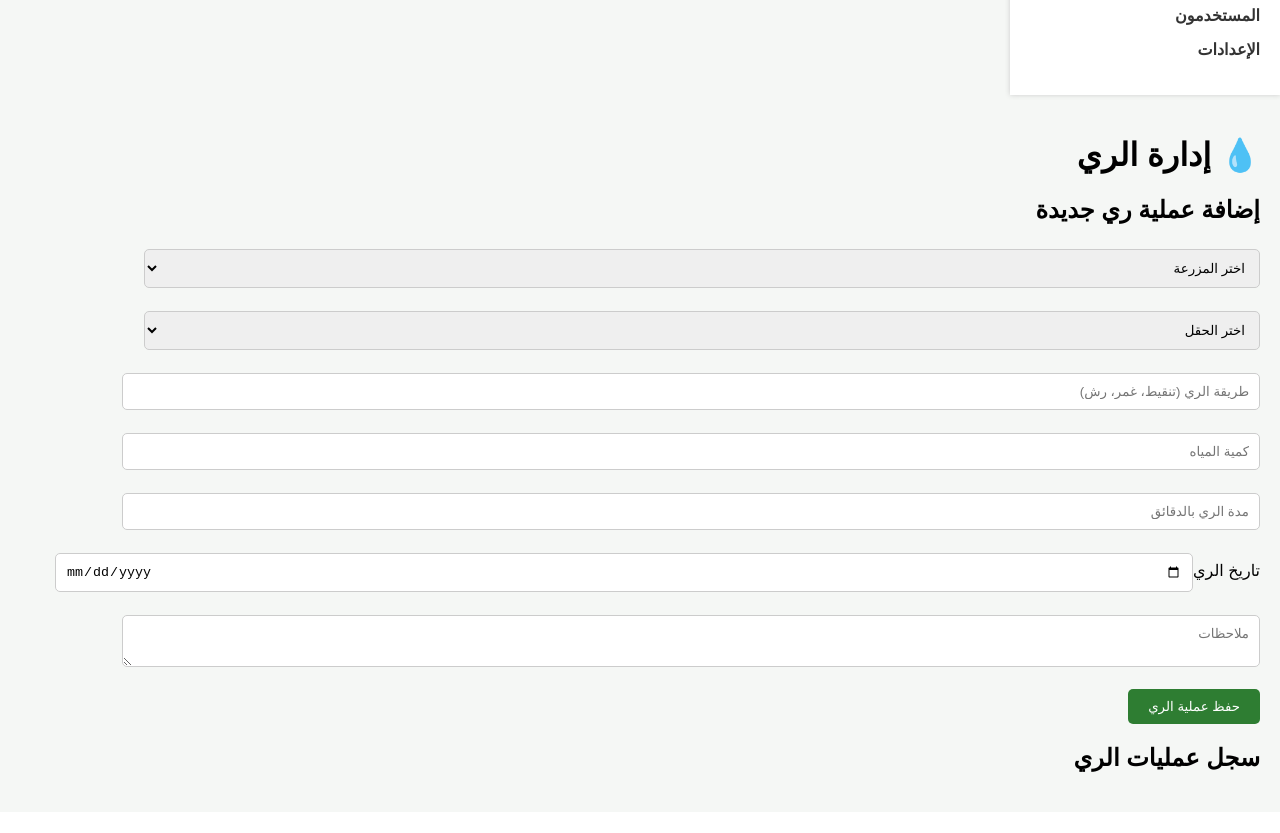
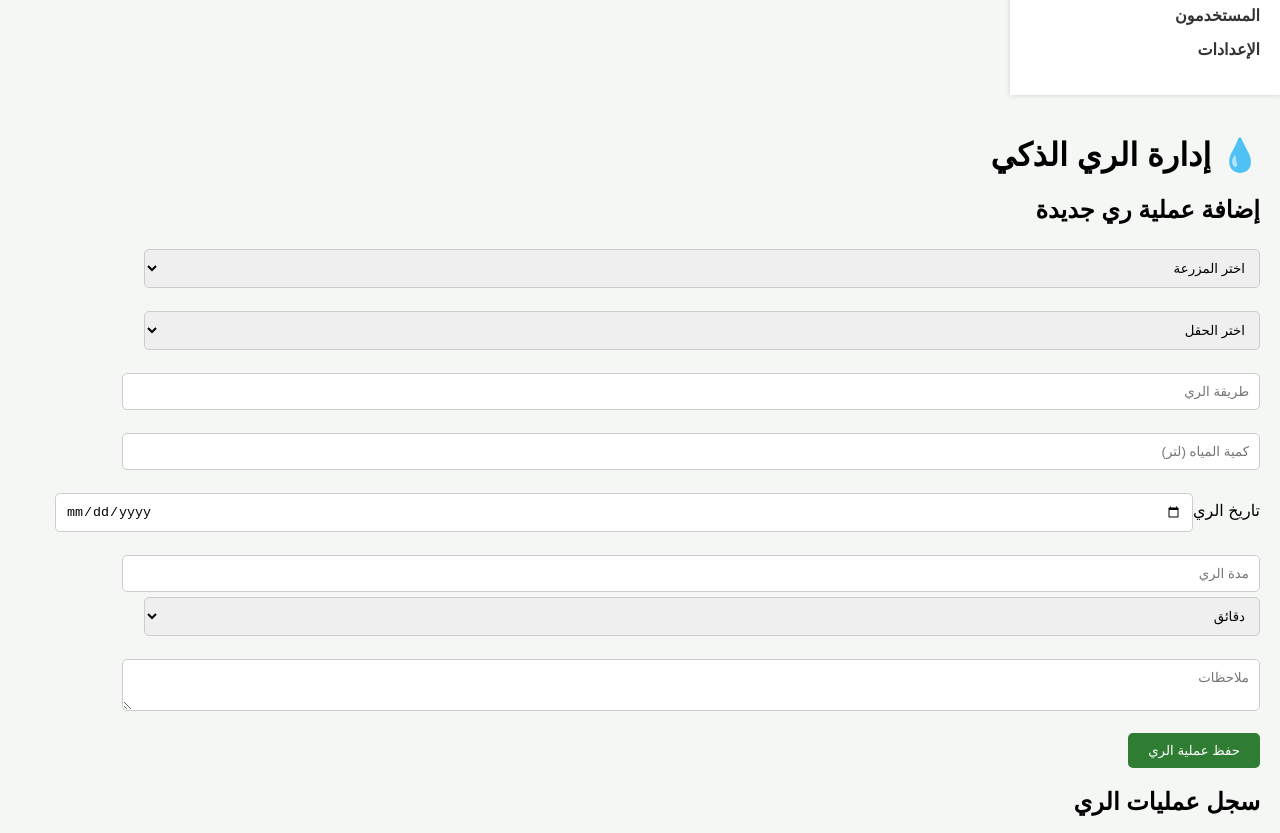
Before and after one commit to hasan776643tt-ops/LAVENDER, a React (Vite) app: page /irrigation in a window 1280 px wide. Shown: the part 720-1553 px from the top of the page. Built offline with nearby package versions, Linux system fonts and the light colour scheme.

Commit message:
Update Irrigation.jsx

```diff
--- a/src/pages/Irrigation.jsx
+++ b/src/pages/Irrigation.jsx
@@ -3,6 +3,7 @@ import { FarmContext } from "../context/FarmContext";
 
 import Card from "../components/Card";
 import Button from "../components/Button";
+
 
 export default function Irrigation() {
 
@@ -16,16 +17,29 @@ export default function Irrigation() {
 
   const [farmName, setFarmName] = useState("");
   const [fieldName, setFieldName] = useState("");
+
   const [method, setMethod] = useState("");
+
   const [water, setWater] = useState("");
+
+  const [date, setDate] = useState("");
+
   const [duration, setDuration] = useState("");
-  const [date, setDate] = useState("");
+
+  const [durationUnit, setDurationUnit] = useState("دقائق");
+
   const [notes, setNotes] = useState("");
+
 
 
   const addIrrigation = () => {
 
-    if (!farmName || !fieldName || !method) return;
+    if(
+      !farmName ||
+      !fieldName ||
+      !method ||
+      !water
+    ) return;
 
 
     const newIrrigation = {
@@ -40,9 +54,11 @@ export default function Irrigation() {
 
       water,
 
+      date,
+
       duration,
 
-      date,
+      durationUnit,
 
       notes,
 
@@ -55,38 +71,46 @@ export default function Irrigation() {
     ]);
 
 
+
     setFarmName("");
     setFieldName("");
     setMethod("");
     setWater("");
+    setDate("");
     setDuration("");
-    setDate("");
+    setDurationUnit("دقائق");
     setNotes("");
 
   };
 
 
-  const deleteIrrigation = (id) => {
+
+  const deleteIrrigation = (id)=>{
 
     setIrrigations(
       irrigations.filter(
-        (item) => item.id !== id
+        item=>item.id !== id
       )
     );
 
   };
 
 
+
   const farmFields = fields.filter(
-    (field) => field.farm === farmName
+    field =>
+    field.farm === farmName
   );
+
 
 
   return (
 
     <div>
 
-      <h1>💧 إدارة الري</h1>
+      <h1>
+        💧 إدارة الري الذكي
+      </h1>
 
 
       <Card title="إضافة عملية ري جديدة">
@@ -94,9 +118,10 @@ export default function Irrigation() {
 
         <select
           value={farmName}
-          onChange={(e)=>
-            setFarmName(e.target.value)
-          }
+          onChange={(e)=>{
+            setFarmName(e.target.value);
+            setFieldName("");
+          }}
         >
 
           <option value="">
@@ -104,7 +129,7 @@ export default function Irrigation() {
           </option>
 
 
-          {farms.map((farm)=>(
+          {farms.map(farm=>(
 
             <option
               key={farm.id}
@@ -119,7 +144,8 @@ export default function Irrigation() {
         </select>
 
 
-        <br /><br />
+        <br/><br/>
+
 
 
         <select
@@ -134,7 +160,7 @@ export default function Irrigation() {
           </option>
 
 
-          {farmFields.map((field)=>(
+          {farmFields.map(field=>(
 
             <option
               key={field.id}
@@ -149,12 +175,14 @@ export default function Irrigation() {
         </select>
 
 
-        <br /><br />
+
+        <br/><br/>
+
 
 
         <input
           type="text"
-          placeholder="طريقة الري (تنقيط، غمر، رش)"
+          placeholder="طريقة الري"
           value={method}
           onChange={(e)=>
             setMethod(e.target.value)
@@ -162,12 +190,13 @@ export default function Irrigation() {
         />
 
 
-        <br /><br />
+        <br/><br/>
+
 
 
         <input
           type="number"
-          placeholder="كمية المياه"
+          placeholder="كمية المياه (لتر)"
           value={water}
           onChange={(e)=>
             setWater(e.target.value)
@@ -175,20 +204,8 @@ export default function Irrigation() {
         />
 
 
-        <br /><br />
+        <br/><br/>
 
-
-        <input
-          type="number"
-          placeholder="مدة الري بالدقائق"
-          value={duration}
-          onChange={(e)=>
-            setDuration(e.target.value)
-          }
-        />
-
-
-        <br /><br />
 
 
         <label>
@@ -205,19 +222,65 @@ export default function Irrigation() {
         />
 
 
-        <br /><br />
+
+        <br/><br/>
 
 
-        <textarea
-          placeholder="ملاحظات"
-          value={notes}
+
+        <input
+          type="number"
+          placeholder="مدة الري"
+          value={duration}
           onChange={(e)=>
-            setNotes(e.target.value)
+            setDuration(e.target.value)
           }
         />
 
 
-        <br /><br />
+
+        <select
+          value={durationUnit}
+          onChange={(e)=>
+            setDurationUnit(e.target.value)
+          }
+        >
+
+          <option>
+            دقائق
+          </option>
+
+          <option>
+            ساعات
+          </option>
+
+          <option>
+            أيام
+          </option>
+
+        </select>
+
+
+
+        <br/><br/>
+
+
+
+        <textarea
+
+          placeholder="ملاحظات"
+
+          value={notes}
+
+          onChange={(e)=>
+            setNotes(e.target.value)
+          }
+
+        />
+
+
+
+        <br/><br/>
+
 
 
         <Button onClick={addIrrigation}>
@@ -235,63 +298,70 @@ export default function Irrigation() {
 
 
 
-      {irrigations.map((item)=>(
+      {
+        irrigations.map(item=>(
 
 
           <Card
             key={item.id}
-          title={`💧 ${item.field}`}
+            title={item.field}
           >
 
+
             <p>
-            🏡 المزرعة: {item.farm}
+              🏡 المزرعة:
+              {item.farm}
             </p>
 
 
             <p>
-            🌱 الحقل: {item.field}
+              💧 الطريقة:
+              {item.method}
             </p>
 
 
             <p>
-            🚰 طريقة الري: {item.method}
+              🚰 المياه:
+              {item.water} لتر
             </p>
 
 
             <p>
-            💦 كمية المياه: {item.water}
+              ⏱ مدة الري:
+              {item.duration}
+              {" "}
+              {item.durationUnit}
             </p>
 
 
             <p>
-            ⏱ مدة الري: {item.duration} دقيقة
+              📅 التاريخ:
+              {item.date}
             </p>
 
 
             <p>
-            📅 التاريخ: {item.date}
-          </p>
-
-
-          <p>
-            📝 الملاحظات: {item.notes}
+              📝 ملاحظات:
+              {item.notes}
             </p>
 
 
 
             <Button
-            onClick={() =>
+              onClick={()=>
                 deleteIrrigation(item.id)
               }
             >
-            حذف عملية الري
+              حذف
             </Button>
 
 
           </Card>
 
 
-      ))}
+        ))
+      }
+
 
 
     </div>
```
Lines whose indentation alone changed are shown as unchanged.
